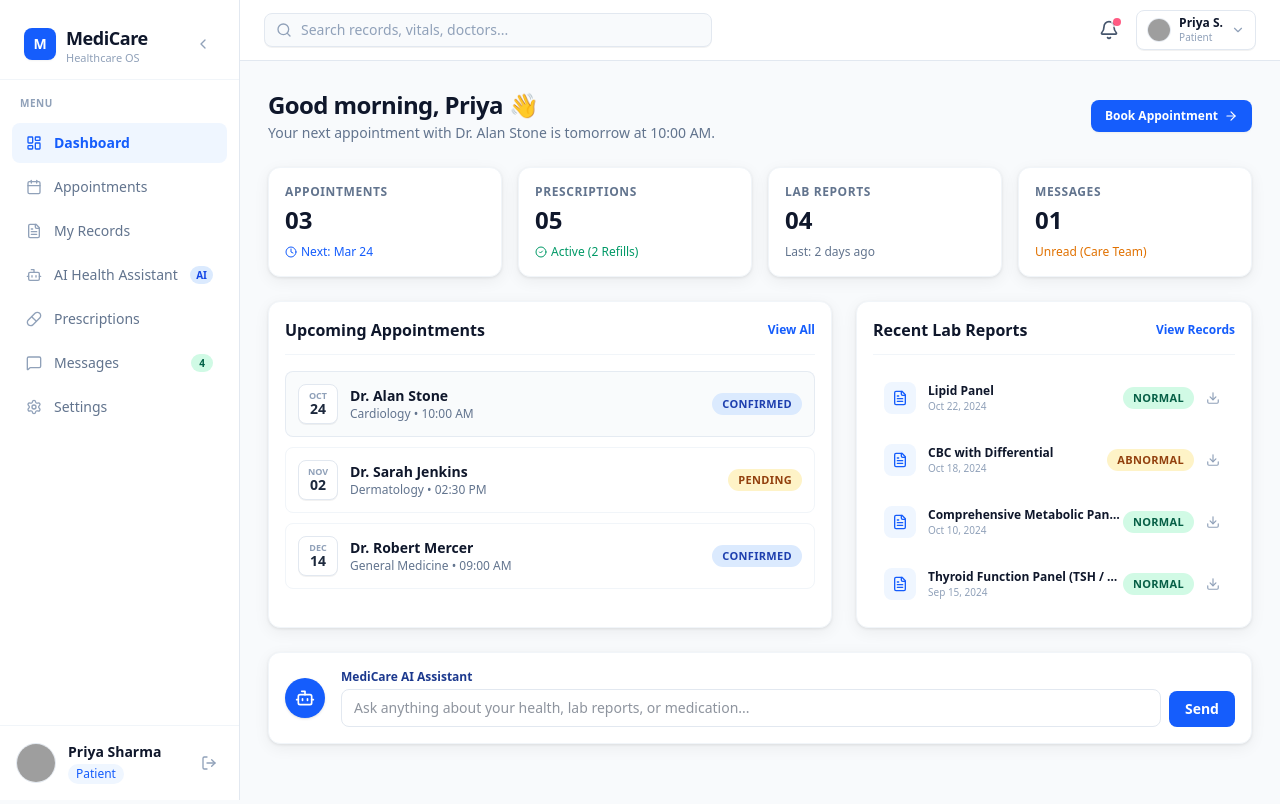
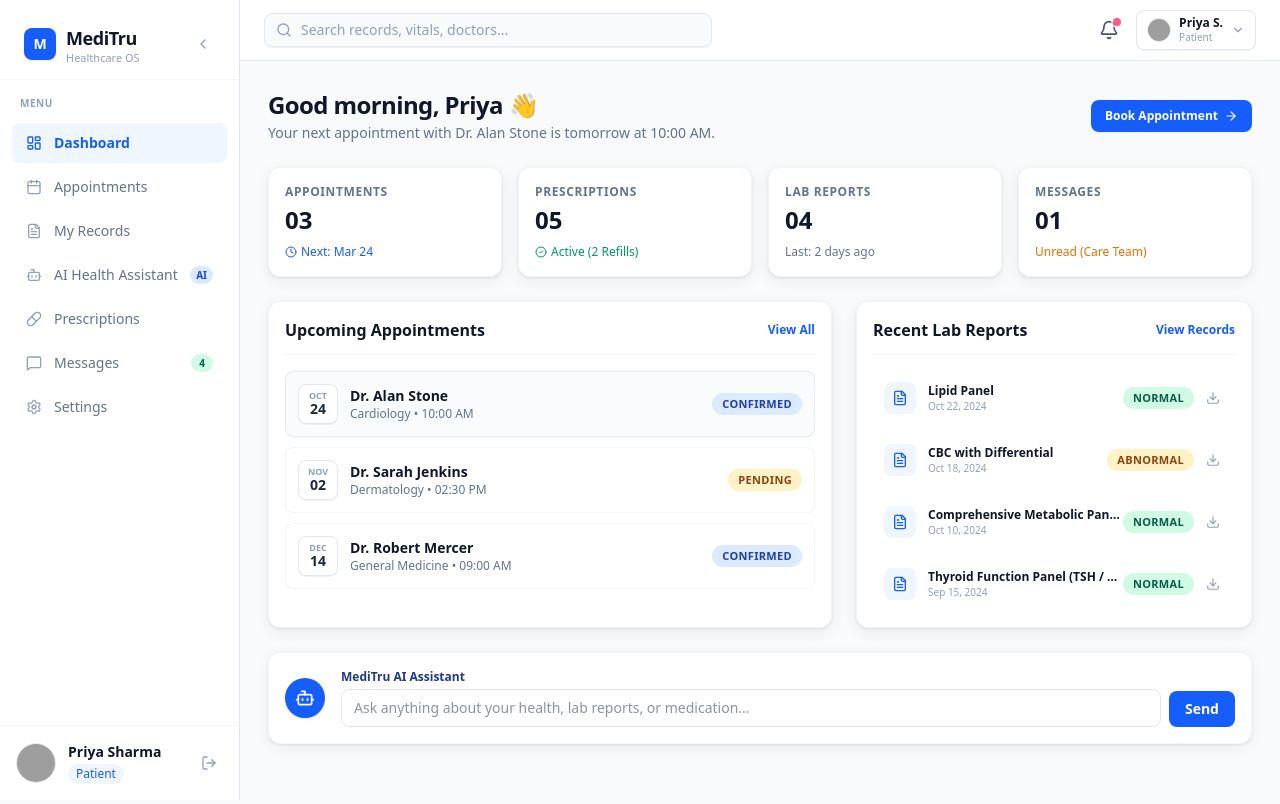
Before and after one commit to AnanyaHegde20/MediTru, a React (Vite) app in the folder frontend/: page / in a window 1280 px wide. Built offline with nearby package versions, Linux system fonts and the light colour scheme; grey boxes are pictures that could not be loaded.

Commit message:
Updated branding name

```diff
--- a/frontend/index.html
+++ b/frontend/index.html
@@ -3,8 +3,8 @@
   <head>
     <meta charset="UTF-8" />
     <meta name="viewport" content="width=device-width, initial-scale=1.0" />
-    <title>MediCare — Modern Healthcare Management Platform</title>
-    <meta name="description" content="MediCare is a modern, clean, and professional healthcare management platform with Patient, Doctor, and Admin workspaces, Appointment Booking, AI Health Assistant, and Medical Records." />
+    <title>MediTru — Modern Healthcare Management Platform</title>
+    <meta name="description" content="MediTru is a modern, clean, and professional healthcare management platform with Patient, Doctor, and Admin workspaces, Appointment Booking, AI Health Assistant, and Medical Records." />
     <link rel="preconnect" href="https://fonts.googleapis.com">
     <link rel="preconnect" href="https://fonts.gstatic.com" crossorigin>
     <link href="https://fonts.googleapis.com/css2?family=Inter:wght@300;400;500;600;700;800&display=swap" rel="stylesheet">
--- a/frontend/src/App.tsx
+++ b/frontend/src/App.tsx
@@ -348,7 +348,7 @@ export default function App() {
                   {[
                     { name: 'Dr. Alan Stone', role: 'Cardiologist', time: '10:45 AM', unread: 2, snippet: 'Your lipid panel looks steady. Keep up the morning walks.' },
                     { name: 'Dr. Rajesh Kumar', role: 'Internal Medicine', time: 'Yesterday', unread: 0, snippet: 'Please remember to bring your BP log to next session.' },
-                    { name: 'MediCare Care Coordinator', role: 'Clinical Staff', time: 'Oct 20', unread: 0, snippet: 'Your prescription refill for Lisinopril has been approved.' },
+                    { name: 'MediTru Care Coordinator', role: 'Clinical Staff', time: 'Oct 20', unread: 0, snippet: 'Your prescription refill for Lisinopril has been approved.' },
                   ].map((chat, idx) => (
                     <div key={idx} className="p-3 rounded-xl border border-slate-200/80 bg-slate-50/70 hover:bg-white transition-all cursor-pointer">
                       <div className="flex items-center justify-between">
--- a/frontend/src/components/Navbar.tsx
+++ b/frontend/src/components/Navbar.tsx
@@ -99,7 +99,7 @@ export const Navbar: React.FC<NavbarProps> = ({
             <div className="w-6 h-6 rounded bg-blue-600 flex items-center justify-center text-white text-xs font-bold">
               +
             </div>
-            MediCare
+            MediTru
           </div>
         </div>
 
--- a/frontend/src/components/Sidebar.tsx
+++ b/frontend/src/components/Sidebar.tsx
@@ -85,7 +85,7 @@ export const Sidebar: React.FC<SidebarProps> = ({
           {!isCollapsed && (
             <div>
               <div className="font-bold text-slate-900 text-lg tracking-tight flex items-center gap-1.5">
-                MediCare
+                MediTru
               </div>
               <p className="text-[11px] text-slate-400 font-medium leading-none">Healthcare OS</p>
             </div>
--- a/frontend/src/components/views/AIAssistantView.tsx
+++ b/frontend/src/components/views/AIAssistantView.tsx
@@ -32,7 +32,7 @@ export const AIAssistantView: React.FC<AIAssistantViewProps> = ({
     {
       id: 'msg_welcome',
       sender: 'assistant',
-      text: `Hello ${currentUser.name.split(' ')[0]}! I am your MediCare AI Health Assistant.\n\nI can help you understand lab reports, learn about medications, review symptoms, and suggest lifestyle adjustments. How can I support your health today?`,
+      text: `Hello ${currentUser.name.split(' ')[0]}! I am your MediTru AI Health Assistant.\n\nI can help you understand lab reports, learn about medications, review symptoms, and suggest lifestyle adjustments. How can I support your health today?`,
       timestamp: 'Just now',
     },
   ]);
@@ -217,7 +217,7 @@ export const AIAssistantView: React.FC<AIAssistantViewProps> = ({
               <Bot className="w-4 h-4" />
             </div>
             <div>
-              <h2 className="text-xs font-bold text-slate-900">MediCare AI Health Assistant</h2>
+              <h2 className="text-xs font-bold text-slate-900">MediTru AI Health Assistant</h2>
               <p className="text-[10px] text-slate-400">Available 24/7 • Clinical Insights Engine</p>
             </div>
           </div>
--- a/frontend/src/components/views/AdminDashboardView.tsx
+++ b/frontend/src/components/views/AdminDashboardView.tsx
@@ -48,7 +48,7 @@ export const AdminDashboardView: React.FC<AdminDashboardViewProps> = ({
   const [showAddDoctorModal, setShowAddDoctorModal] = useState(false);
   const [docName, setDocName] = useState('');
   const [docSpecialty, setDocSpecialty] = useState('Cardiology');
-  const [docHospital, setDocHospital] = useState('MediCare Heart Institute, San Francisco');
+  const [docHospital, setDocHospital] = useState('MediTru Heart Institute, San Francisco');
   const [docFee, setDocFee] = useState(90);
 
   const handleAddDoctorSubmit = (e: React.FormEvent) => {
@@ -387,7 +387,7 @@ export const AdminDashboardView: React.FC<AdminDashboardViewProps> = ({
 
             <h3 className="text-base font-bold text-slate-900 mb-1">Add Healthcare Provider</h3>
             <p className="text-xs text-slate-500 mb-4">
-              Register a certified doctor to the MediCare directory and scheduling system.
+              Register a certified doctor to the MediTru directory and scheduling system.
             </p>
 
             <form onSubmit={handleAddDoctorSubmit} className="space-y-4">
--- a/frontend/src/components/views/LoginView.tsx
+++ b/frontend/src/components/views/LoginView.tsx
@@ -79,7 +79,7 @@ export const LoginView: React.FC<LoginViewProps> = ({
             </svg>
           </div>
           <h1 className="text-2xl font-bold text-slate-900 tracking-tight flex items-center justify-center gap-1.5">
-            MediCare
+            MediTru
           </h1>
           <p className="text-xs md:text-sm text-slate-500 mt-1 font-normal">
             Welcome back. Please sign in to your dashboard.
--- a/frontend/src/components/views/PatientDashboardView.tsx
+++ b/frontend/src/components/views/PatientDashboardView.tsx
@@ -54,7 +54,7 @@ export const PatientDashboardView: React.FC<PatientDashboardViewProps> = ({
       `Patient Name: ${currentUser.name}\n` +
       `Date: ${new Date().toLocaleDateString()}\n` +
       `Report: ${reportName}\n` +
-      `Facility: MediCare Central Diagnostics\n\n` +
+      `Facility: MediTru Central Diagnostics\n\n` +
       `Clinical Status: Verified by Medical Board\n` +
       `Summary: All recorded values have been cross-checked with certified clinical reference standards.`
     ], { type: 'text/plain' });
@@ -283,14 +283,14 @@ export const PatientDashboardView: React.FC<PatientDashboardViewProps> = ({
         </div>
       </div>
 
-      {/* MediCare AI Assistant Prompt Bar */}
+      {/* MediTru AI Assistant Prompt Bar */}
       <div className="card-minimal p-4 flex flex-col sm:flex-row items-stretch sm:items-center gap-4 bg-gradient-to-r from-blue-50 to-white border border-blue-100">
         <div className="w-10 h-10 bg-blue-600 rounded-full flex items-center justify-center text-white shadow-sm shrink-0 self-start sm:self-auto">
           <Bot className="w-5 h-5" />
         </div>
         <form onSubmit={handleQuickSubmit} className="flex-1 flex flex-col sm:flex-row items-stretch sm:items-center gap-2">
           <div className="flex-1">
-            <div className="text-xs font-semibold text-blue-900 mb-1">MediCare AI Assistant</div>
+            <div className="text-xs font-semibold text-blue-900 mb-1">MediTru AI Assistant</div>
             <input
               type="text"
               value={quickPrompt}
--- a/frontend/src/data/mockData.ts
+++ b/frontend/src/data/mockData.ts
@@ -56,7 +56,7 @@ export const mockDoctors: Doctor[] = [
     nextAvailable: 'Tomorrow, 10:00 AM',
     avatar: 'https://images.unsplash.com/photo-1559839734-2b71ea197ec2?w=200&auto=format&fit=crop&q=80',
     bio: 'Board-certified dermatologist specializing in clinical dermatology, skin cancer screenings, and advanced cosmetic therapies.',
-    hospital: 'MediCare Central Hospital, San Francisco',
+    hospital: 'MediTru Central Hospital, San Francisco',
     education: 'MD from Stanford University School of Medicine',
     slots: {
       morning: ['09:00 AM', '10:00 AM', '11:30 AM'],
```
Also changed, not shown: 1 other file (tests, documents, lock files or other folders).
